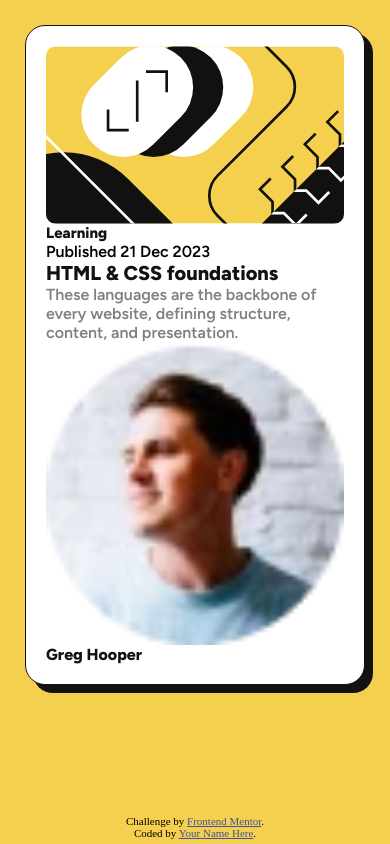
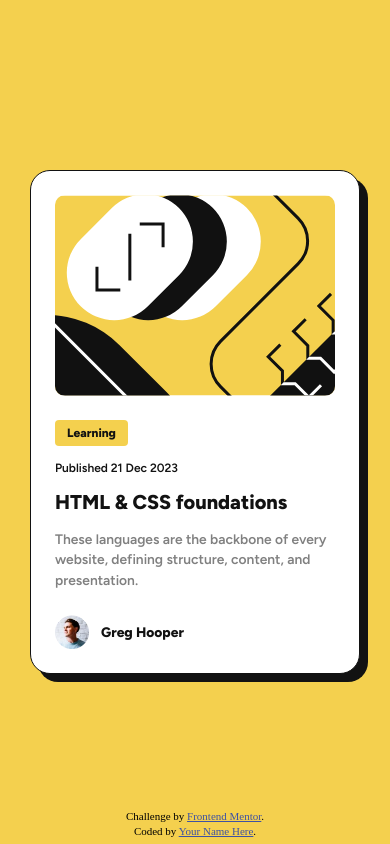
Before and after one commit to sieben-marco/blog-preview-card-main, a plain HTML site: page index.html in a window 390 px wide. Drawn offline with Linux system fonts and the light colour scheme.

Commit message:
mobile and desktop layout css

```diff
--- a/index.html
+++ b/index.html
@@ -17,7 +17,7 @@
 
   <!-- Feel free to remove these styles or customise in your own stylesheet 👍 -->
   <style>
-    .attribution { font-size: 1.1rem; text-align: center; }
+    .attribution { font-size: 1.1rem; text-align: center; line-height: 1.5rem; }
     .attribution a { color: hsl(228, 45%, 44%); }
   </style>
 </head>
--- a/styles/style.css
+++ b/styles/style.css
@@ -8,7 +8,7 @@
     --black: hsl(0, 0%, 7%);
 
     /* fonts */
-    --fs-p: 1.6rem; /* size paragraph */
+    --fs-p: 1.38rem; /* size paragraph */
     --ff: 'Figtree', sans-serif; /* family */
     --fw-b: 600; /* weight bold */
     --fw-sb: 800; /* weight super bold */
@@ -21,6 +21,7 @@ html {
 
 *, *::after, *::before {
     box-sizing: inherit;
+    /* outline: .2rem solid tomato; */
 }
 
 body, h1, h2, p {
@@ -29,26 +30,33 @@ body, h1, h2, p {
 }
 
 img {
-    width: 100%;
+    /* width: 100%; */
     display: block; /* to remove inline white space*/
 }
 
 /* fonts */
 p {
-    font-weight: var(--fw-b);
     font-size: var(--fs-p);
 }
 
-p:first-child {
+section p:nth-child(2) { /* select the second paragraph */
+    font-weight: var(--fw-b);
+    font-size: 1.2rem;
     color: var(--black);
 }
 
-p:last-child {
+section p:last-child { /* select the last paragraph */
     color: var(--grey);
+    line-height: 1.5;
+    font-size: var(--fs-p);
 }
 
 h1 {
     font-size: 2rem;
+}
+
+h2 {
+    font-size: 1.2rem;
 }
 
 h1, h2, p {
@@ -63,28 +71,103 @@ h1, h2, .container__user p {
 /* layout */
 body {
     background-color: var(--yellow);
+    display: flex;
+    justify-content: center;
+    align-items: center;
+    height: 100dvh;
 }
+
 .container {
     /* position: absolute;
     top: 50%;
     left: 50%;
     transform: translate(-50%, -50%); */
 
-    margin: 2.5rem;
-    padding: 2rem;
+    width: 88%;
+    margin: auto;
+    padding: 2.4rem;
     border-radius: 2rem;
     border: solid .1rem var(--black);
     box-shadow: var(--black) .8rem .8rem;
 
     background-color: var(--white);
+
+    position: relative;
+    z-index: 1;
 }
 
 .container__image {
     border-radius: 1rem;
     overflow: hidden;
+    display: flex;
+    justify-content: center;
 }
 
+.container__main {
+    margin-block: 2.4rem;
+}
 
+h2 {
+    display: inline-block;
+    background-color: var(--yellow);
+    padding: .6rem 1.2rem;
+    border-radius: .4rem;
+    margin-bottom: 1.5rem;
+}
+
+h1 {
+    margin-block: 1.5rem;
+}
+
+.container__user {
+    display: flex;
+    align-items: center;
+    column-gap: 1.2rem;
+}
+
+.container__user img {
+    width: 3.4rem;
+}
+
+/* more than 375px */
+@media screen and (min-width: 375px) {
+    .container {
+        width: 33rem;
+    }
+}
+
+/* less than 319px */
+@media screen and (max-width: 320px) {
+    body {
+        display: block;
+    }
+
+    .container {
+        width: 28rem;
+        margin: 1rem auto;
+    }
+
+    h1 {
+        font-size: 1.98rem;
+    }
+}
+
+/* less than 301px */
+@media screen and (max-width: 301px) {
+    .container {
+        box-shadow: 0 .2rem;
+    }
+}
+
+/* less than 280px */
+@media screen and (max-width: 280px) {
+    .container {
+        margin: 0;
+        border-radius: 0;
+        box-shadow: none;
+        border: none;
+    }
+}
 
 .attribution {
     position: absolute;
```
Also changed, not shown: 1 other file.
